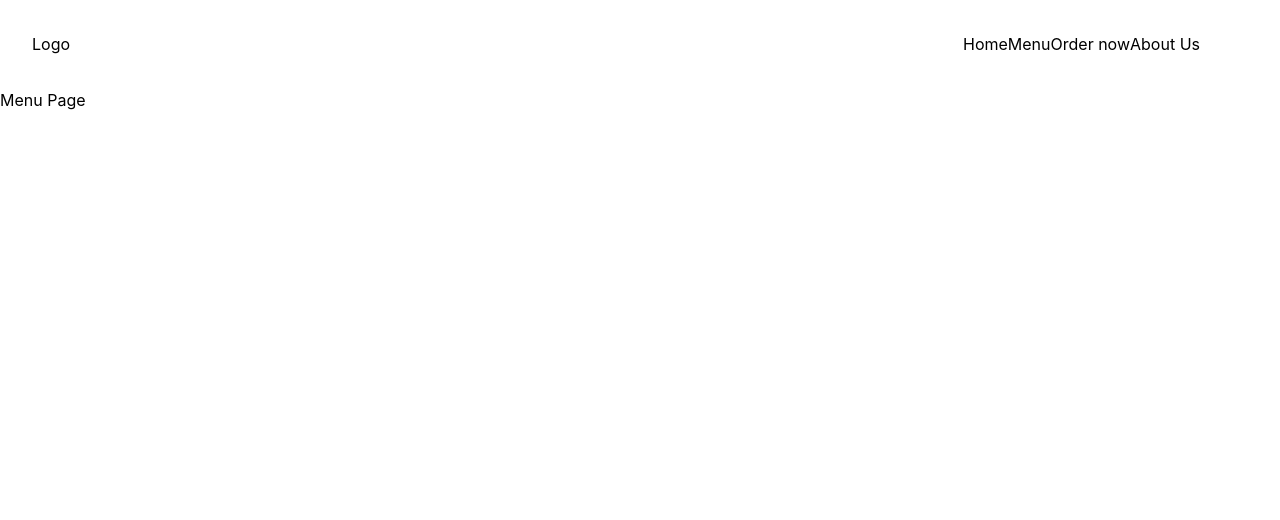
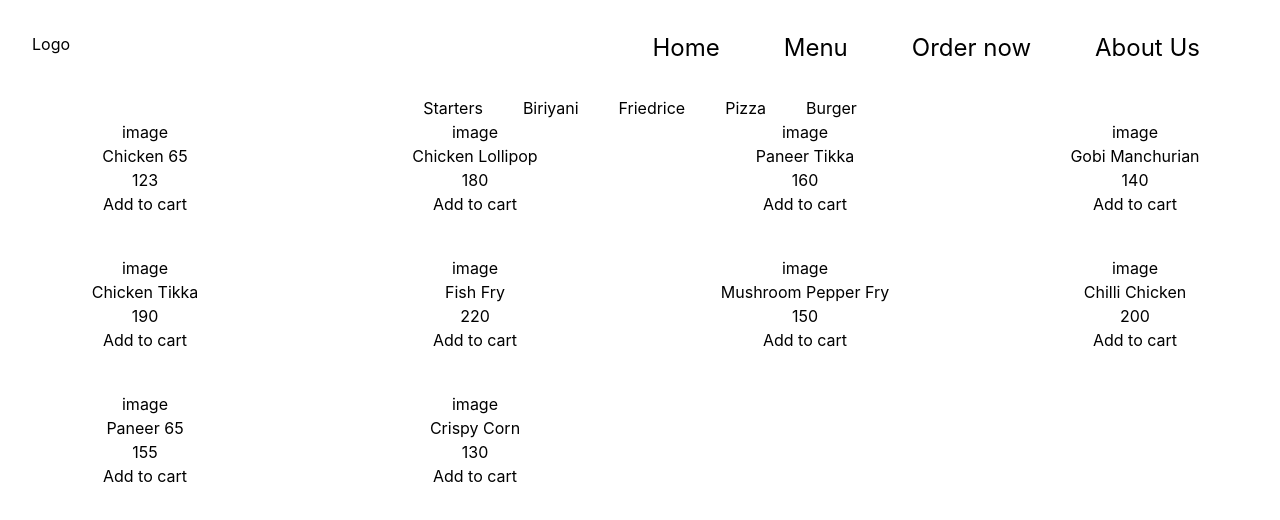
Before and after one commit to raymons123/The-Tuty-Kitchen, a React (Vite) app: page /menu in a window 1280 px wide. Shown: the top 520 px of the page. Built offline with nearby package versions, Linux system fonts and the light colour scheme.

Commit message:
completed Home page structure

```diff
--- a/src/components/Navbar.jsx
+++ b/src/components/Navbar.jsx
@@ -8,7 +8,7 @@ function Navbar(){
             <div>
                 <h1>Logo</h1>
             </div>
-            <div className="flex justify-center gap-16text-2xl mr-12">
+            <div className="flex justify-center gap-16 text-2xl mr-12">
                 <Link to="/">Home</Link>
                 <Link to="/menu">Menu</Link>
                 <Link to="/ordernow">Order now</Link>
--- a/src/pages/Home.jsx
+++ b/src/pages/Home.jsx
@@ -1,6 +1,82 @@
+import { Link } from "react-router-dom"
+
 function Home(){
+
+    function Dishcard( {name, price}){
+        return(
+            <div className="w-40">
+                <div className="h-30 w-32 text-center">
+                    <p>img</p>
+                </div>
+                <h3 className="pt-10 text-center">{name}</h3>
+                <p className="pt-10 text-center"> {price}</p>
+                <div className="text-center pt-5 pb-10">
+                    <button>
+                        Add to cart
+                    </button>
+                </div>
+            </div>
+        )
+    }
+
     return(
-        <h1>Home page</h1>
+        <div>
+            <div className="min-h-screen">
+                <div className="max-w-2xl mx-auto ">
+                    <h1 className="flex justify-center text-6xl pt-30">The Tuty Kitchen</h1>
+                    <p className="flex justify-center mt-5 text-center text-xl pt-10" >Lorem ipsurem ipsum dolor sit, amet consectetur adipisicing elit. Eius voluptates doloribus repellat, tempora alias mollitia libero similique perspiciatis expedita ea perferendis accusamus ipsa omnis quasi ducimus accusantium possimus! Harum, consequatur.</p>
+                    <div className="flex justify-center gap-10 mt-20">
+                        <Link to="/menu" className="text-xl">
+                            Our Menu
+                        </Link>
+                        <Link to="/ordernow" className="text-xl">
+                            Order Now
+                        </Link>
+                    </div>
+                </div>
+            </div>
+            <div className="min-h-screen">
+                <div>
+                    <h1 className="flex justify-center text-6xl">Top Dishes</h1>
+                    <div className="flex justify-center pt-20 gap-20 ">
+                        < Dishcard name={"Chicken Biriyani"} price={249} />
+                        < Dishcard name={"Mutton Biriyani"} price={349} />
+                        < Dishcard name={"Chicken Friedrice"} price={199} />
+                        < Dishcard name={"Mutton friedrice"} price={249} />
+                    </div>
+                    <div className="flex justify-center mt-10 ">
+                        <Link to="/menu" className="text-xl pt-10">
+                            Full Menu
+                        </Link>
+                    </div>
+                </div>
+
+            </div>
+            <div className="mb-40">
+                <div className="flex justify-center">
+                    <div className="w-3/5">
+                        <h1 className="flex justify-center text-6xl">Short Story</h1>
+                        <p className="max-w-2xl mx-auto flex justify-center mt-5 text-center text-xl pt-10 ">
+                            Lorem ipsum dolor sit amet consectetur adipisicing elit. Aspernatur nostrum aut ex ea dolorem cumque laborum eum eius cupiditate vitae saepe ratione quos aliquam, placeat quis ad accusamus quaerat mollitia.
+                        </p>
+                        <p className="max-w-2xl mx-auto flex justify-center mt-5 text-center text-xl pt-10 ">
+                            Lorem ipsum dolor sit amet consectetur adipisicing elit. Aspernatur nostrum aut ex ea dolorem cumque laborum eum eius cupiditate vitae saepe ratione quos aliquam, placeat quis ad accusamus quaerat mollitia.
+                        </p>
+                        <div className="flex justify-center mt-10" >
+                            <Link to="/aboutus" className="text-xl pt-10">
+                                Know More
+                            </Link>
+                        </div>
+                    </div>
+                    <div className="w-2/5">
+                        <p className="flex justify-center">
+                            Owners Photo
+                        </p>
+                    </div>
+                </div>
+            </div>
+        </div>
+
     )
 }
 export default Home
--- a/src/pages/Menu.jsx
+++ b/src/pages/Menu.jsx
@@ -1,7 +1,162 @@
+import { useState } from "react"
+
 function Menu() {
+  const [categoryselected,setcategoryselected] = useState("Starters")
+  const [cart,setcart] = useState([])
+  const menuItems = [
+    // Starters
+    { name: "Chicken 65", price: 123, category: "Starters" },
+    { name: "Chicken Lollipop", price: 180, category: "Starters" },
+    { name: "Paneer Tikka", price: 160, category: "Starters" },
+    { name: "Gobi Manchurian", price: 140, category: "Starters" },
+    { name: "Chicken Tikka", price: 190, category: "Starters" },
+    { name: "Fish Fry", price: 220, category: "Starters" },
+    { name: "Mushroom Pepper Fry", price: 150, category: "Starters" },
+    { name: "Chilli Chicken", price: 200, category: "Starters" },
+    { name: "Paneer 65", price: 155, category: "Starters" },
+    { name: "Crispy Corn", price: 130, category: "Starters" },
+
+    // Biriyani
+    { name: "Chicken Biriyani", price: 180, category: "Biriyani" },
+    { name: "Mutton Biriyani", price: 220, category: "Biriyani" },
+    { name: "Egg Biriyani", price: 150, category: "Biriyani" },
+    { name: "Veg Biriyani", price: 140, category: "Biriyani" },
+    { name: "Fish Biriyani", price: 240, category: "Biriyani" },
+    { name: "Chicken 65 Biriyani", price: 210, category: "Biriyani" },
+    { name: "Mushroom Biriyani", price: 160, category: "Biriyani" },
+    { name: "Paneer Biriyani", price: 170, category: "Biriyani" },
+    { name: "Mutton Donne Biriyani", price: 250, category: "Biriyani" },
+    { name: "Chicken Dum Biriyani", price: 200, category: "Biriyani" },
+
+    // Fried Rice
+    { name: "Chicken Fried Rice", price: 150, category: "Friedrice" },
+    { name: "Egg Fried Rice", price: 130, category: "Friedrice" },
+    { name: "Veg Fried Rice", price: 120, category: "Friedrice" },
+    { name: "Schezwan Chicken Rice", price: 180, category: "Friedrice" },
+    { name: "Schezwan Veg Rice", price: 150, category: "Friedrice" },
+    { name: "Mushroom Fried Rice", price: 140, category: "Friedrice" },
+    { name: "Paneer Fried Rice", price: 160, category: "Friedrice" },
+    { name: "Mixed Fried Rice", price: 200, category: "Friedrice" },
+    { name: "Garlic Chicken Rice", price: 190, category: "Friedrice" },
+    { name: "Triple Schezwan Rice", price: 220, category: "Friedrice" },
+
+    // Pizza
+    { name: "Veg Pizza", price: 200, category: "Pizza" },
+    { name: "Chicken Pizza", price: 250, category: "Pizza" },
+    { name: "Margherita Pizza", price: 180, category: "Pizza" },
+    { name: "Paneer Pizza", price: 230, category: "Pizza" },
+    { name: "Farmhouse Pizza", price: 240, category: "Pizza" },
+    { name: "Pepperoni Pizza", price: 280, category: "Pizza" },
+    { name: "BBQ Chicken Pizza", price: 290, category: "Pizza" },
+    { name: "Cheese Burst Pizza", price: 260, category: "Pizza" },
+    { name: "Mushroom Pizza", price: 220, category: "Pizza" },
+    { name: "Spicy Chicken Pizza", price: 270, category: "Pizza" },
+
+    // Burger
+    { name: "Chicken Burger", price: 160, category: "Burger" },
+    { name: "Veg Burger", price: 130, category: "Burger" },
+    { name: "Cheese Burger", price: 150, category: "Burger" },
+    { name: "Double Chicken Burger", price: 220, category: "Burger" },
+    { name: "Paneer Burger", price: 160, category: "Burger" },
+    { name: "BBQ Chicken Burger", price: 190, category: "Burger" },
+    { name: "Crispy Chicken Burger", price: 180, category: "Burger" },
+    { name: "Mushroom Burger", price: 150, category: "Burger" },
+    { name: "Spicy Chicken Burger", price: 190, category: "Burger" },
+    { name: "Double Cheese Burger", price: 210, category: "Burger" },
+  ]
+  const filteritems=menuItems.filter((item)=> item.category=== categoryselected)
+
+  function Categorybox({name}){
+    return(
+      <div className="flex justify-center">
+        <button onClick={()=>{
+          setcategoryselected(name)
+        }}>{name}</button>
+      </div>
+    )
+  }
+  function Addtocart({name,price,category}){
+    const Find = cart.find((item)=> item.name == name)
+    if(Find){
+      return(setcart(
+        cart.map((item)=> {
+          if(item.name === name){
+            return({...item,qty: item.qty+1})
+          }
+          else{
+            return({...item})
+          }
+        })
+      ))
+    }
+    else {
+      return setcart([
+        ...cart,
+        {
+          name: name,
+          price: price,
+          qty: 1,
+          category: category
+        }
+      ])
+    }
+  }
+  function increase({name}){
+    cart.map((item) => {
+      if (item.name === name) {
+        return { ...item, qty: item.qty + 1 }
+      }
+      return item
+    })
+
+  }
+  function Menucards({name,price,category}){
+
+    const existing = cart.find((item)=> item.name === name)
+
+    return(
+      <div className="text-center">
+        <div>
+          <p>image</p>
+        </div>
+        <h2>{name}</h2>
+        <h3>{price}</h3>
+        {existing ? (
+          <div className="flex justify-center gap-5">
+            <button onClick={()=> decrease(name)}>-</button>
+            <p>{existing.qty}</p>
+            <button onClick={()=> increase(name)}>+</button>
+          </div>
+        ) : (
+          <button onClick={() => Addtocart({name, price, category})}>
+            Add to cart
+          </button>
+        )}
+
+      </div>
+    )
+  }
+
   return (
-    <div>
-      <h1>Menu Page</h1>
+    <div className="min-h-screen">
+      <div>
+        <div className="flex justify-center gap-10">
+          < Categorybox name={"Starters"}/>
+          < Categorybox name={"Biriyani"}/>
+          < Categorybox name={"Friedrice"}/>
+          < Categorybox name={"Pizza"}/>
+          < Categorybox name={"Burger"}/>
+        </div>
+        <div className="grid grid-cols-4 gap-10">
+
+          {filteritems.map((items)=>(
+            < Menucards name ={items.name} price={items.price} category={items.category}/>
+          ))}
+
+        </div>
+      </div>
+
+
     </div>
   )
 }
```
